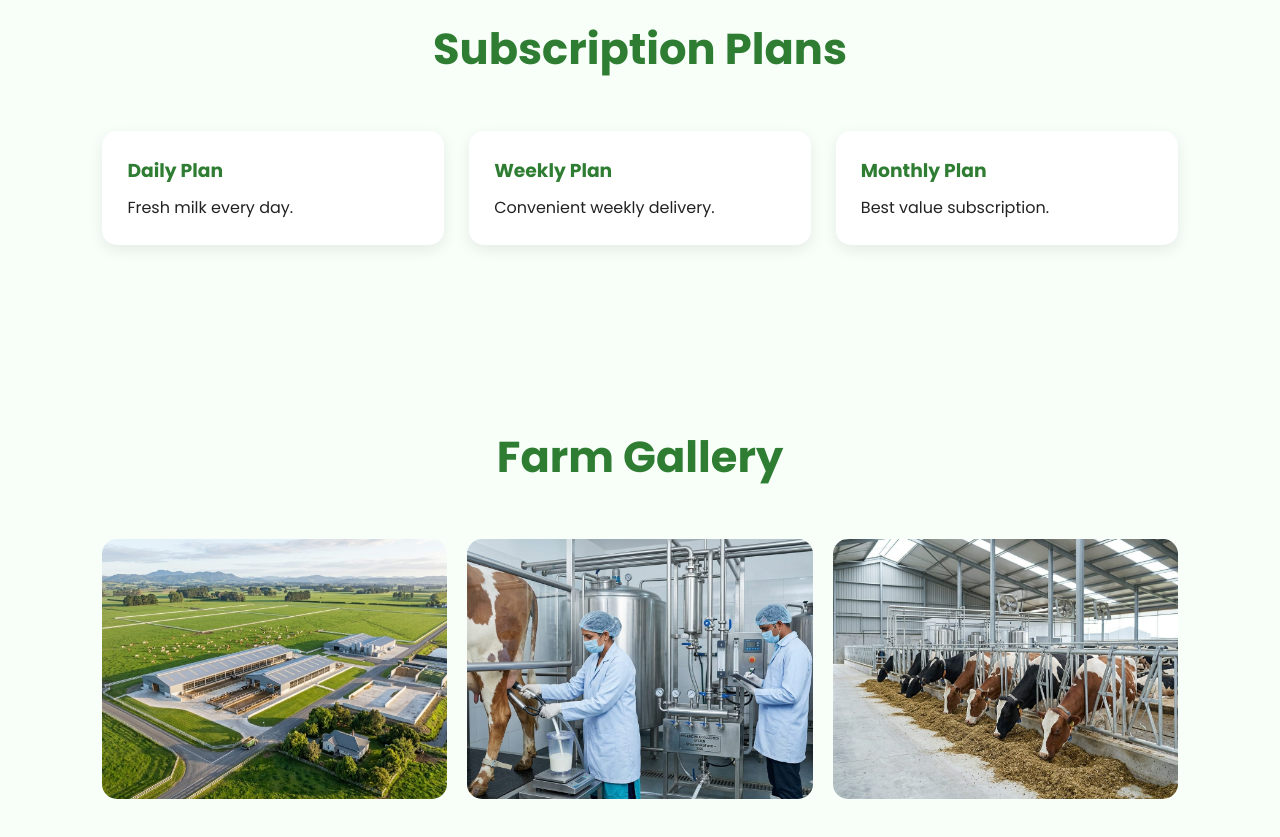
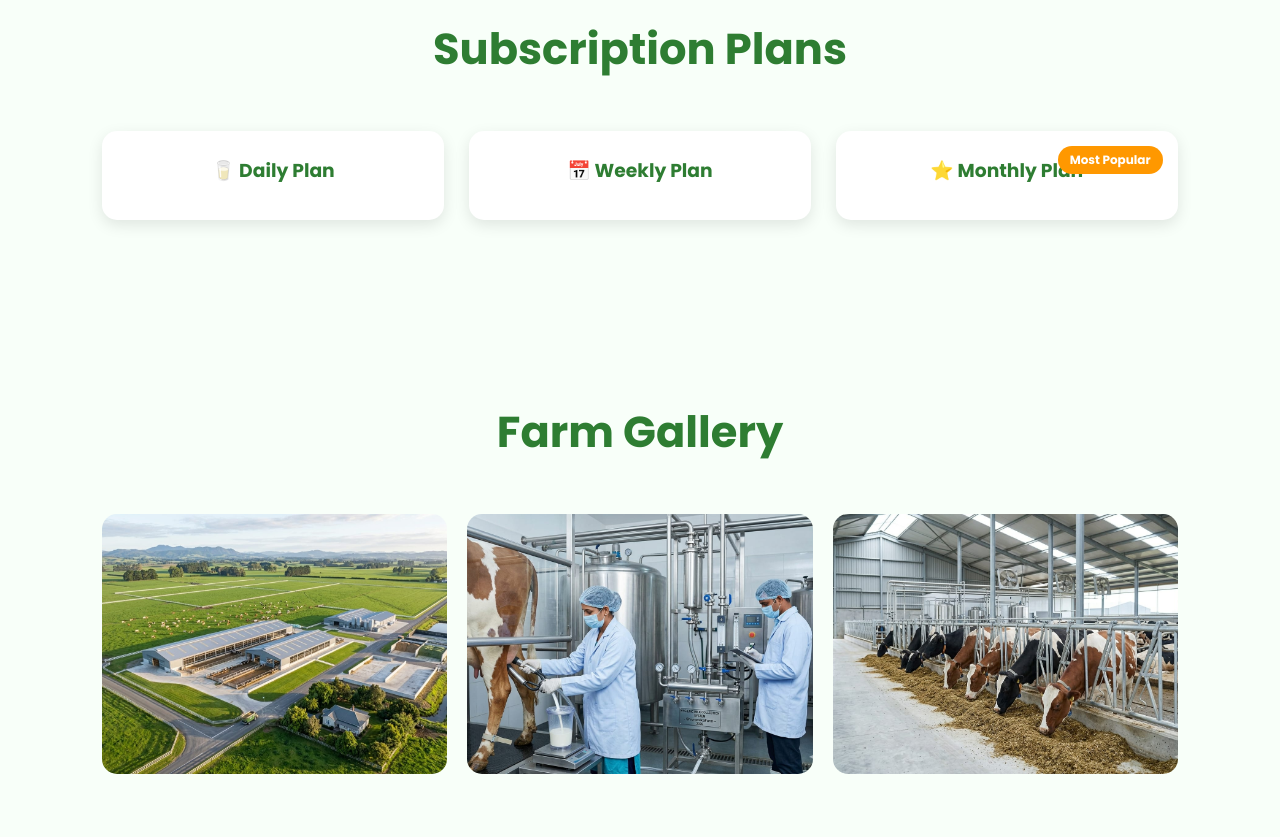
Before and after one commit to shashi-babu/shivramikafarm, a plain HTML site: page index.html in a window 1280 px wide. Shown: the part 3100-3937 px from the top of the page. Drawn offline with Linux system fonts and the light colour scheme.

Commit message:
Update index.html
plan edited

```diff
--- a/index.html
+++ b/index.html
@@ -187,6 +187,72 @@ font-size:30px;
 text-decoration:none;
 color:white;
 z-index:9999;
+}
+
+.plan-container{
+display:grid;
+grid-template-columns:repeat(auto-fit,minmax(280px,1fr));
+gap:25px;
+}
+
+.plan-card{
+background:white;
+padding:25px;
+border-radius:15px;
+box-shadow:0 5px 15px rgba(0,0,0,.1);
+cursor:pointer;
+transition:0.4s;
+position:relative;
+overflow:hidden;
+}
+
+.plan-card:hover{
+transform:translateY(-10px);
+}
+
+.plan-card h3{
+color:#2e7d32;
+text-align:center;
+margin-bottom:10px;
+}
+
+.plan-details{
+max-height:0;
+overflow:hidden;
+transition:max-height 0.6s ease;
+}
+
+.plan-card:hover .plan-details{
+max-height:500px;
+}
+
+.plan-details p{
+margin:10px 0;
+color:#555;
+}
+
+.plan-btn{
+display:block;
+text-align:center;
+background:#2e7d32;
+color:white;
+text-decoration:none;
+padding:12px;
+margin-top:15px;
+border-radius:8px;
+font-weight:bold;
+}
+
+.popular-badge{
+position:absolute;
+top:15px;
+right:15px;
+background:#ff9800;
+color:white;
+padding:5px 12px;
+border-radius:20px;
+font-size:12px;
+font-weight:bold;
 }
 
 @media(max-width:768px){
@@ -403,32 +469,88 @@ style="width:100%;height:220px;object-fit:cover;border-radius:10px;">
 </div>
 
 </section>
-
+<!-------------subscription-plan------------------------------------>
 <section class="section" id="plans">
 
 <h2 class="title">Subscription Plans</h2>
 
-<div class="grid">
+<div class="plan-container">
 
-<div class="card">
-<h3>Daily Plan</h3>
-<p>Fresh milk every day.</p>
+<div class="plan-card">
+
+<h3>🥛 Daily Plan</h3>
+
+<div class="plan-details">
+
+<p>✓ Fresh milk delivered every day</p>
+<p>✓ Choose 1L, 2L, 3L or more</p>
+<p>✓ Morning delivery available</p>
+<p>✓ Flexible quantity changes</p>
+<p>✓ WhatsApp support</p>
+<p>✓ Best for regular family consumption</p>
+
+<a href="https://wa.me/919304811724?text=I%20am%20interested%20in%20the%20Daily%20Plan"
+class="plan-btn">
+Subscribe Now
+</a>
+
 </div>
 
-<div class="card">
-<h3>Weekly Plan</h3>
-<p>Convenient weekly delivery.</p>
 </div>
 
-<div class="card">
-<h3>Monthly Plan</h3>
-<p>Best value subscription.</p>
+<div class="plan-card">
+
+<h3>📅 Weekly Plan</h3>
+
+<div class="plan-details">
+
+<p>✓ 7-day subscription package</p>
+<p>✓ Fixed weekly schedule</p>
+<p>✓ Lower delivery charges</p>
+<p>✓ Milk, Paneer, Curd & Ghee available</p>
+<p>✓ Easy renewal every week</p>
+<p>✓ Suitable for medium-size families</p>
+
+<a href="https://wa.me/919304811724?text=I%20am%20interested%20in%20the%20Weekly%20Plan"
+class="plan-btn">
+Subscribe Now
+</a>
+
+</div>
+
+</div>
+
+<div class="plan-card">
+
+<div class="popular-badge">
+Most Popular
+</div>
+
+<h3>⭐ Monthly Plan</h3>
+
+<div class="plan-details">
+
+<p>✓ 30-day premium subscription</p>
+<p>✓ Maximum savings and discounts</p>
+<p>✓ Guaranteed daily delivery</p>
+<p>✓ Priority customer support</p>
+<p>✓ Exclusive festival offers</p>
+<p>✓ Best choice for long-term customers</p>
+<p>✓ Special rewards for loyal members</p>
+
+<a href="https://wa.me/919304811724?text=I%20am%20interested%20in%20the%20Monthly%20Plan"
+class="plan-btn">
+Subscribe Now
+</a>
+
+</div>
+
 </div>
 
 </div>
 
 </section>
-
+<!-------------subscription-plan------------------------------------>
 <section class="section" id="gallery">
 
 <h2 class="title">Farm Gallery</h2>
```
